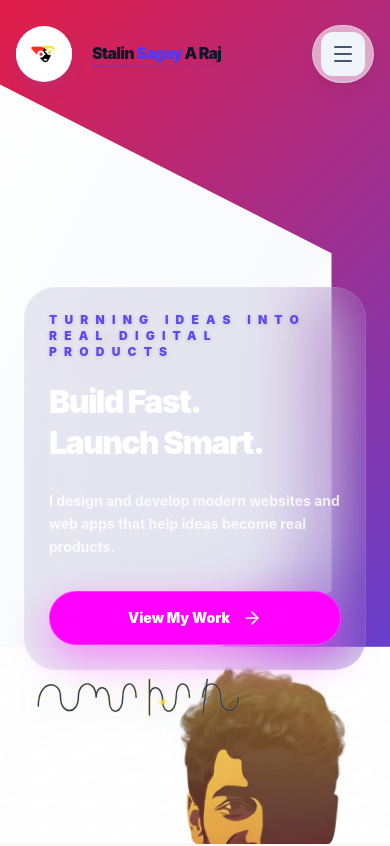
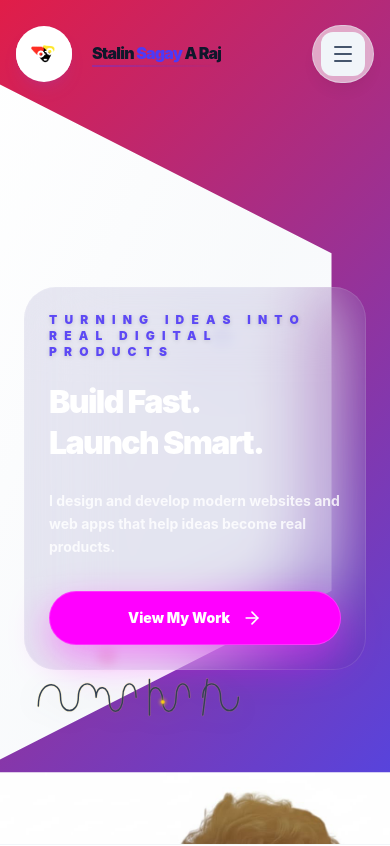
Before and after one commit to stalinSaga04/portfolio, a React (Vite) app: page / in a window 390 px wide. Shown: the top 846 px of the page. Built offline with nearby package versions, Linux system fonts and the light colour scheme.

Commit message:
fix: hero hover invisibility and mobile portrait full face visibility (Round 57)

```diff
--- a/src/components/Hero.jsx
+++ b/src/components/Hero.jsx
@@ -173,12 +173,12 @@ const Hero = () => {
                 <div className="absolute inset-0 bg-gradient-radial from-[#4F46E522] to-transparent blur-[130px]" />
             </div>
 
-            {/* ── GIANT PORTRAIT (Refined Scaling & Position) ── */}
-            <div className="absolute inset-y-0 right-0 w-full lg:w-[60%] z-10 pointer-events-none flex items-end justify-center lg:justify-end overflow-visible">
+            {/* ── GIANT PORTRAIT (Center Anchored for Mobile) ── */}
+            <div className="absolute inset-y-0 right-0 w-full lg:w-[60%] z-10 pointer-events-none flex items-center lg:items-end justify-center lg:justify-end overflow-visible">
                 <motion.div
                     animate={{ y: [0, -12, 0] }}
                     transition={{ duration: 6, repeat: Infinity, ease: "easeInOut" }}
-                    className="relative w-full h-[140%] sm:h-[135%] lg:h-[145%] right-[-5%] lg:right-[-6%] bottom-[22%] sm:bottom-[-2%] lg:bottom-[8%]"
+                    className="relative w-full h-[100%] sm:h-[120%] lg:h-[145%] right-[-5%] lg:right-[-6%] bottom-[-5%] sm:bottom-[-2%] lg:bottom-[8%]"
                 >
                     <motion.img
                         initial={{ opacity: 0, scale: 1.3, x: 50 }}
@@ -228,7 +228,7 @@ const Hero = () => {
                             className="relative"
                         >
                             <motion.h1
-                                whileHover={{ scale: 1.02, filter: "brightness(1.2)" }}
+                                whileHover={{ scale: 1.01 }}
                                 className="font-black leading-[1.1] sm:leading-[0.95] tracking-tighter mb-6 transition-all duration-300 group cursor-default"
                                 style={{ fontSize: 'clamp(32px, 8vw, 68px)' }}
                             >
```
